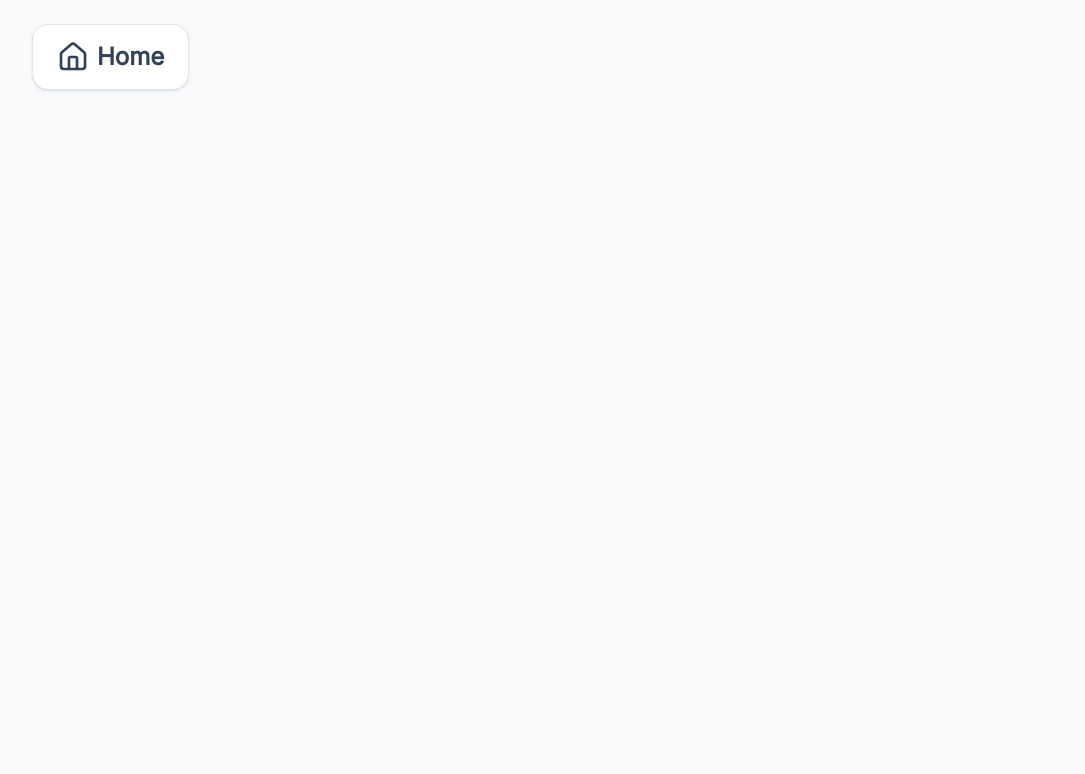
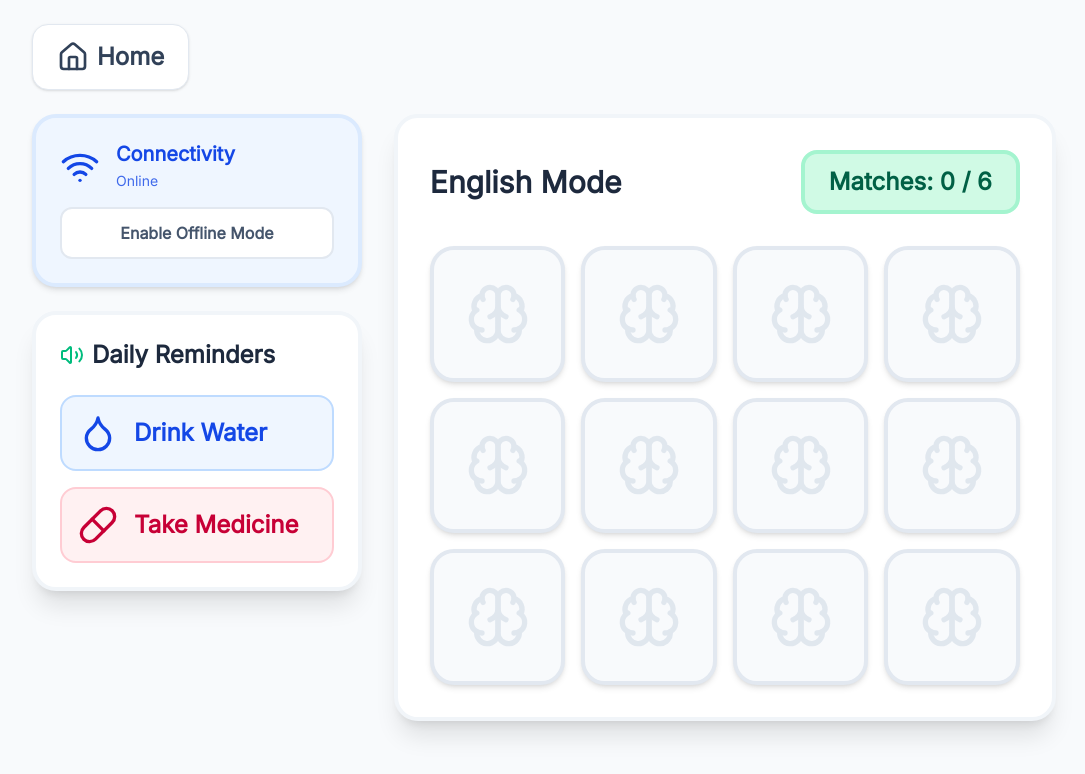
Before and after one commit to vardan-shah/Smriti_Setu, a Next.js app: page /patient in a window 1280 px wide. Shown: the top 774 px of the page, without its empty margins (96-1181 px from the left). Built offline with nearby package versions, Linux system fonts and the light colour scheme.

Commit message:
Fix: Bulletproof PatientView hydration and layout

```diff
--- a/package.json
+++ b/package.json
@@ -3,7 +3,7 @@
   "version": "0.1.0",
   "private": true,
   "scripts": {
-    "dev": "next dev",
+    "dev": "next dev --webpack",
     "build": "next build --webpack",
     "start": "next start",
     "lint": "eslint"
--- a/src/app/patient/page.tsx
+++ b/src/app/patient/page.tsx
@@ -1,9 +1,8 @@
 "use client";
 
-import { useState, useEffect, Suspense, useCallback } from "react";
+import { useState, useEffect, useCallback } from "react";
 import { Coffee, Music, TreePine, Mountain, Moon, Sun, Home as HomeIcon, Droplet, Pill, Volume2, Wifi, WifiOff, RefreshCcw } from "lucide-react";
 import Link from "next/link";
-import { useSearchParams } from "next/navigation";
 import { saveSessionLocally } from "../utils/db";
 import { translations, Language } from "../../i18n/translations";
 import { useDocumentLanguage } from "../../i18n/language";
@@ -18,19 +17,46 @@ const CARDS = [
   { icon: Moon, key: "night", color: "bg-indigo-100 text-indigo-700" },
 ];
 
-function GameBoard() {
-  const searchParams = useSearchParams();
-  const langParam = (searchParams.get("lang") as Language) || "English";
-  const lang: Language = translations[langParam] ? langParam : "English";
+function BrainIcon(props: any) {
+  return (
+    <svg {...props} xmlns="http://www.w3.org/2000/svg" width="24" height="24" viewBox="0 0 24 24" fill="none" stroke="currentColor" strokeWidth="2" strokeLinecap="round" strokeLinejoin="round">
+      <path d="M12 5a3 3 0 1 0-5.997.125 4 4 0 0 0-2.526 5.77 4 4 0 0 0 .556 6.588A4 4 0 1 0 12 18Z"/>
+      <path d="M12 5a3 3 0 1 1 5.997.125 4 4 0 0 1 2.526 5.77 4 4 0 0 1-.556 6.588A4 4 0 1 1 12 18Z"/>
+      <path d="M15 13a4.5 4.5 0 0 1-3-4 4.5 4.5 0 0 1-3 4"/>
+      <path d="M17.599 6.5a3 3 0 0 0 .399-1.375"/>
+      <path d="M6.003 5.125A3 3 0 0 0 6.401 6.5"/>
+      <path d="M3.477 10.896a4 4 0 0 1 .585-.396"/>
+      <path d="M19.938 10.5a4 4 0 0 1 .585.396"/>
+      <path d="M6 18a4 4 0 0 1-1.967-.516"/>
+      <path d="M19.967 17.484A4 4 0 0 1 18 18"/>
+    </svg>
+  );
+}
+
+export default function PatientView() {
+  const [lang, setLang] = useState<Language>("English");
+
+  useEffect(() => {
+    if (typeof window !== "undefined") {
+      const urlLang = new URLSearchParams(window.location.search).get("lang");
+      if (urlLang && translations[urlLang as Language]) {
+        setLang(urlLang as Language);
+      }
+    }
+  }, []);
+
+  useDocumentLanguage(lang);
   const t = translations[lang];
 
-  useDocumentLanguage(lang);
+  // Initialize strictly with unshuffled cards to prevent SSR hydration mismatch.
+  const [cards, setCards] = useState(() =>
+    [...CARDS, ...CARDS].map((card, idx) => ({ ...card, uniqueId: idx }))
+  );
 
-  const [cards, setCards] = useState<Array<typeof CARDS[0] & {uniqueId: number}>>([]);
   const [flipped, setFlipped] = useState<number[]>([]);
   const [matched, setMatched] = useState<string[]>([]);
   const [win, setWin] = useState(false);
-  const [isOnline, setIsOnline] = useState(() => typeof navigator !== "undefined" ? navigator.onLine : true);
+  const [isOnline, setIsOnline] = useState(true);
   const [offlineMode, setOfflineMode] = useState(false);
   const [voiceState, setVoiceState] = useState<'idle' | 'playing' | 'unavailable'>('idle');
   const [startTime, setStartTime] = useState<number>(0);
@@ -38,10 +64,7 @@ function GameBoard() {
   const [isReady, setIsReady] = useState(false);
 
   const initializeGame = useCallback(() => {
-    const shuffled = [...CARDS, ...CARDS]
-      .sort(() => Math.random() - 0.5)
-      .map((card, idx) => ({ ...card, uniqueId: idx }));
-    setCards(shuffled);
+    setCards(prev => [...prev].sort(() => Math.random() - 0.5));
     setFlipped([]);
     setMatched([]);
     setWin(false);
@@ -50,24 +73,27 @@ function GameBoard() {
   }, []);
 
   useEffect(() => {
-  }, [initializeGame]);
-
-  useEffect(() => {
+    if (typeof navigator !== "undefined") {
+      setIsOnline(navigator.onLine);
+    }
     const handleOnline = () => setIsOnline(true);
     const handleOffline = () => setIsOnline(false);
     window.addEventListener("online", handleOnline);
     window.addEventListener("offline", handleOffline);
 
-    // Initial voices load
     if (typeof window !== "undefined" && window.speechSynthesis) {
       window.speechSynthesis.getVoices();
     }
+
+    // Safely shuffle cards only on client to avoid hydration mismatch
+    initializeGame();
+    setIsReady(true);
 
     return () => {
       window.removeEventListener("online", handleOnline);
       window.removeEventListener("offline", handleOffline);
     };
-  }, []);
+  }, [initializeGame]);
 
   const handleVoice = (key: string, text: string) => {
     if (voiceState === 'playing') return;
@@ -81,7 +107,7 @@ function GameBoard() {
   const handleCardClick = (index: number) => {
     if (!isReady || flipped.length === 2 || flipped.includes(index) || matched.includes(cards[index].key)) return;
 
-    handleVoice(cards[index].key, t[cards[index].key]);
+    handleVoice(cards[index].key, t[cards[index].key] || cards[index].key);
 
     const newFlipped = [...flipped, index];
     setFlipped(newFlipped);
@@ -109,7 +135,6 @@ function GameBoard() {
               accuracy: accuracy > 100 ? 100 : accuracy
             }).catch(console.error);
 
-            // Play win audio
             setTimeout(() => handleVoice('greatJob', t.greatJob), 500);
           }
           return newMatched;
@@ -123,9 +148,14 @@ function GameBoard() {
 
   const effectivelyOffline = offlineMode || !isOnline;
 
-  if (!isReady) return null;
+  return (
+    <div className="min-h-screen bg-slate-50 p-4 md:p-6 flex flex-col items-center">
+      <div className="w-full max-w-5xl flex justify-start mb-6">
+        <Link href="/" className="flex items-center gap-2 px-6 py-4 bg-white rounded-2xl shadow-sm text-2xl font-bold text-slate-700 active:scale-95 transition-transform border border-slate-200 hover:bg-slate-100">
+          <HomeIcon className="w-8 h-8" /> {t.home || "Home"}
+        </Link>
+      </div>
 
-  return (
       <div className="w-full max-w-5xl flex flex-col md:flex-row gap-8 pb-20">
 
         <div className="w-full md:w-1/3 space-y-6">
@@ -133,9 +163,9 @@ function GameBoard() {
             <div className="flex items-center gap-4">
               {effectivelyOffline ? <WifiOff className="w-10 h-10 shrink-0" /> : <Wifi className="w-10 h-10 shrink-0" />}
               <div>
-              <h3 className="font-bold text-xl leading-tight">{t.connectivity}</h3>
+                <h3 className="font-bold text-xl leading-tight">{t.connectivity || "Connectivity"}</h3>
                 <p className="text-sm font-medium opacity-80 mt-1">
-                {effectivelyOffline ? (offlineMode ? t.offlineMode : t.offline) : t.online}
+                  {effectivelyOffline ? (offlineMode ? (t.offlineMode || "Offline Mode") : (t.offline || "Offline")) : (t.online || "Online")}
                 </p>
               </div>
             </div>
@@ -144,29 +174,29 @@ function GameBoard() {
               onClick={() => setOfflineMode(!offlineMode)}
               className={`w-full py-3 px-4 rounded-xl font-bold border-2 transition-colors active:scale-95 ${offlineMode ? 'bg-amber-100 border-amber-300 text-amber-800' : 'bg-white border-slate-200 text-slate-600'}`}
             >
-            {offlineMode ? `Disable ${t.offlineMode}` : `Enable ${t.offlineMode}`}
+              {offlineMode ? `Disable ${t.offlineMode || "Offline Mode"}` : `Enable ${t.offlineMode || "Offline Mode"}`}
             </button>
           </div>
 
           <div className="bg-white rounded-3xl p-6 shadow-xl border-4 border-slate-100">
             <h2 className="text-2xl font-bold text-slate-800 mb-6 flex items-center gap-2">
-            <Volume2 className="w-6 h-6 text-emerald-500"/> {t.reminders}
+              <Volume2 className="w-6 h-6 text-emerald-500"/> {t.reminders || "Reminders"}
             </h2>
             <button
-            onClick={() => handleVoice('water', t.water)}
+              onClick={() => handleVoice('water', t.water || "Water")}
               disabled={voiceState === 'playing'}
               className="w-full flex items-center gap-4 p-4 mb-4 rounded-2xl bg-blue-50 text-blue-700 hover:bg-blue-100 transition-colors border-2 border-blue-200 active:scale-95 disabled:opacity-50"
             >
               <Droplet className="w-10 h-10 shrink-0" />
-            <span className="text-2xl font-bold text-left">{t.water}</span>
+              <span className="text-2xl font-bold text-left">{t.water || "Water"}</span>
             </button>
             <button
-            onClick={() => handleVoice('meds', t.meds)}
+              onClick={() => handleVoice('meds', t.meds || "Meds")}
               disabled={voiceState === 'playing'}
               className="w-full flex items-center gap-4 p-4 rounded-2xl bg-rose-50 text-rose-700 hover:bg-rose-100 transition-colors border-2 border-rose-200 active:scale-95 disabled:opacity-50"
             >
               <Pill className="w-10 h-10 shrink-0" />
-            <span className="text-2xl font-bold text-left">{t.meds}</span>
+              <span className="text-2xl font-bold text-left">{t.meds || "Meds"}</span>
             </button>
           </div>
         </div>
@@ -174,35 +204,36 @@ function GameBoard() {
         <div className="w-full md:w-2/3 flex flex-col items-center justify-center bg-white p-6 md:p-8 rounded-3xl shadow-xl border-4 border-slate-100">
           <div className="w-full flex justify-between items-center mb-8">
             <h2 className="text-3xl font-black text-slate-800">
-            {lang} {t.gameMode}
+              {lang} {t.gameMode || "Mode"}
             </h2>
             <div className="px-4 py-2 md:px-6 md:py-3 bg-emerald-100 rounded-2xl text-emerald-800 text-xl md:text-2xl font-bold border-4 border-emerald-200">
-            {t.matches}: {matched.length} / {CARDS.length}
+              {t.matches || "Matches"}: {matched.length} / {CARDS.length}
             </div>
           </div>
 
           {win ? (
             <div className="text-center space-y-8 py-12 animate-in fade-in zoom-in duration-500 w-full flex flex-col items-center">
-            <h2 className="text-5xl md:text-6xl font-black text-emerald-600">{t.greatJob}</h2>
-            <p className="text-2xl md:text-3xl text-slate-600 font-medium">{t.matchedAll}</p>
+              <h2 className="text-5xl md:text-6xl font-black text-emerald-600">{t.greatJob || "Great Job!"}</h2>
+              <p className="text-2xl md:text-3xl text-slate-600 font-medium">{t.matchedAll || "Matched All"}</p>
               <button
                 onClick={initializeGame}
                 className="mt-8 flex items-center gap-4 px-8 py-5 md:px-12 md:py-6 bg-emerald-500 hover:bg-emerald-600 text-white rounded-full text-3xl md:text-4xl font-bold shadow-xl active:scale-95 transition-all"
               >
-              <RefreshCcw className="w-8 h-8 md:w-10 md:h-10" /> {t.playAgain}
+                <RefreshCcw className="w-8 h-8 md:w-10 md:h-10" /> {t.playAgain || "Play Again"}
               </button>
             </div>
           ) : (
-          <div className="grid grid-cols-2 sm:grid-cols-3 md:grid-cols-4 gap-4 w-full" role="grid" aria-label="Memory Game Board">
+            <div className={`grid grid-cols-2 sm:grid-cols-3 md:grid-cols-4 gap-4 w-full transition-opacity duration-300 ${isReady ? 'opacity-100' : 'opacity-0'}`} role="grid" aria-label="Memory Game Board">
               {cards.map((card, idx) => {
                 const isFlipped = flipped.includes(idx) || matched.includes(card.key);
+                const IconComponent = card.icon;
                 return (
                   <button
                     key={card.uniqueId}
                     onClick={() => handleCardClick(idx)}
-                  aria-label={isFlipped ? t[card.key] : "Unflipped card"}
+                    aria-label={isFlipped ? (t[card.key] || card.key) : "Unflipped card"}
                     aria-pressed={isFlipped}
-                  disabled={isFlipped}
+                    disabled={isFlipped || !isReady}
                     className={`relative aspect-square rounded-3xl text-center flex flex-col items-center justify-center transition-all duration-300 transform active:scale-95 ${
                       isFlipped
                         ? `${card.color} shadow-inner border-4 border-white`
@@ -211,8 +242,8 @@ function GameBoard() {
                   >
                     {isFlipped ? (
                       <>
-                      <card.icon className="w-12 h-12 md:w-16 md:h-16 mb-2 drop-shadow-sm" />
-                      <span className="text-sm md:text-lg font-bold leading-tight px-1">{t[card.key]}</span>
+                        <IconComponent className="w-12 h-12 md:w-16 md:h-16 mb-2 drop-shadow-sm" />
+                        <span className="text-sm md:text-lg font-bold leading-tight px-1">{t[card.key] || card.key}</span>
                       </>
                     ) : (
                       <BrainIcon className="w-12 h-12 md:w-16 md:h-16 text-slate-300 opacity-50" />
@@ -224,47 +255,6 @@ function GameBoard() {
           )}
         </div>
       </div>
-  );
-}
-
-export default function PatientView() {
-  return (
-    <div className="min-h-screen bg-slate-50 p-4 md:p-6 flex flex-col items-center">
-      <div className="w-full max-w-5xl flex justify-start mb-6">
-        <Suspense fallback={<div>...</div>}>
-          <HomeLink />
-        </Suspense>
-      </div>
-      <Suspense fallback={<div className="text-2xl font-bold p-10">Loading...</div>}>
-        <GameBoard />
-      </Suspense>
     </div>
   );
 }
-
-function HomeLink() {
-  const searchParams = useSearchParams();
-  const lang = searchParams.get("lang") || "English";
-  const t = translations[lang as Language] || translations["English"];
-  return (
-    <Link href="/" className="flex items-center gap-2 px-6 py-4 bg-white rounded-2xl shadow-sm text-2xl font-bold text-slate-700 active:scale-95 transition-transform border border-slate-200 hover:bg-slate-100">
-      <HomeIcon className="w-8 h-8" /> {t.home}
-    </Link>
-  );
-}
-
-function BrainIcon(props: React.SVGProps<SVGSVGElement>) {
-  return (
-    <svg {...props} xmlns="http://www.w3.org/2000/svg" width="24" height="24" viewBox="0 0 24 24" fill="none" stroke="currentColor" strokeWidth="2" strokeLinecap="round" strokeLinejoin="round">
-      <path d="M12 5a3 3 0 1 0-5.997.125 4 4 0 0 0-2.526 5.77 4 4 0 0 0 .556 6.588A4 4 0 1 0 12 18Z"/>
-      <path d="M12 5a3 3 0 1 1 5.997.125 4 4 0 0 1 2.526 5.77 4 4 0 0 1-.556 6.588A4 4 0 1 1 12 18Z"/>
-      <path d="M15 13a4.5 4.5 0 0 1-3-4 4.5 4.5 0 0 1-3 4"/>
-      <path d="M17.599 6.5a3 3 0 0 0 .399-1.375"/>
-      <path d="M6.003 5.125A3 3 0 0 0 6.401 6.5"/>
-      <path d="M3.477 10.896a4 4 0 0 1 .585-.396"/>
-      <path d="M19.938 10.5a4 4 0 0 1 .585.396"/>
-      <path d="M6 18a4 4 0 0 1-1.967-.516"/>
-      <path d="M19.967 17.484A4 4 0 0 1 18 18"/>
-    </svg>
-  );
-}
```
Also changed, not shown: test.js (added, +13 -0 lines), public/sw.js, 1 other file (tests, documents, lock files or other folders). Lines whose indentation alone changed are shown as unchanged.
